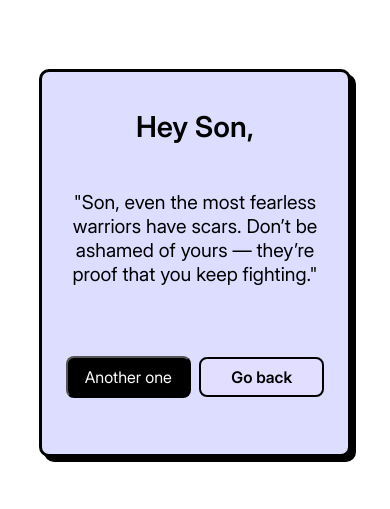
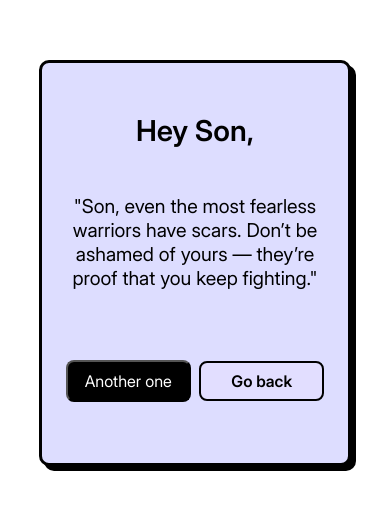
Before and after one commit to Sam721166/R-U-Winning-Son-, a plain HTML site: page index2.html in a window 390 px wide. Shown: the part 159-668 px from the top of the page. Drawn offline with Linux system fonts and the light colour scheme.

Commit message:
Update style.css

```diff
--- a/style.css
+++ b/style.css
@@ -195,7 +195,7 @@ body{
     width: 80vw;
     max-width: 100vw;
     min-width: 0;
-    height: 46vh;
+    height: 48vh;
     padding: 3vw 5vw;
     border: 3px solid black;
     box-shadow: 5px 5px 0px rgb(0, 0, 0);
@@ -205,6 +205,7 @@ body{
   #p1-1, #js-p1 {
     font-size: 1.8rem;
     word-break: break-word;
+    padding-top: 10px;
   }
   #p1-2 {
     font-size: 1.2rem;
```
